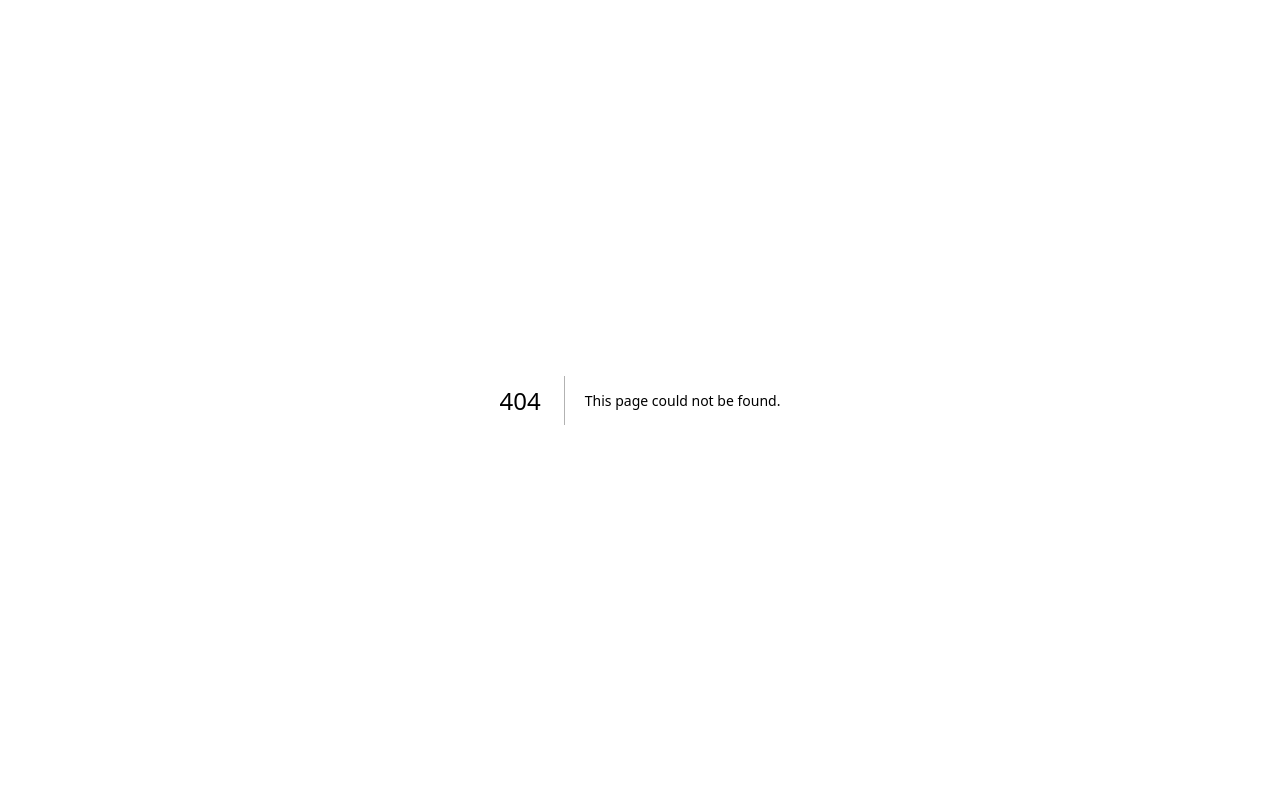
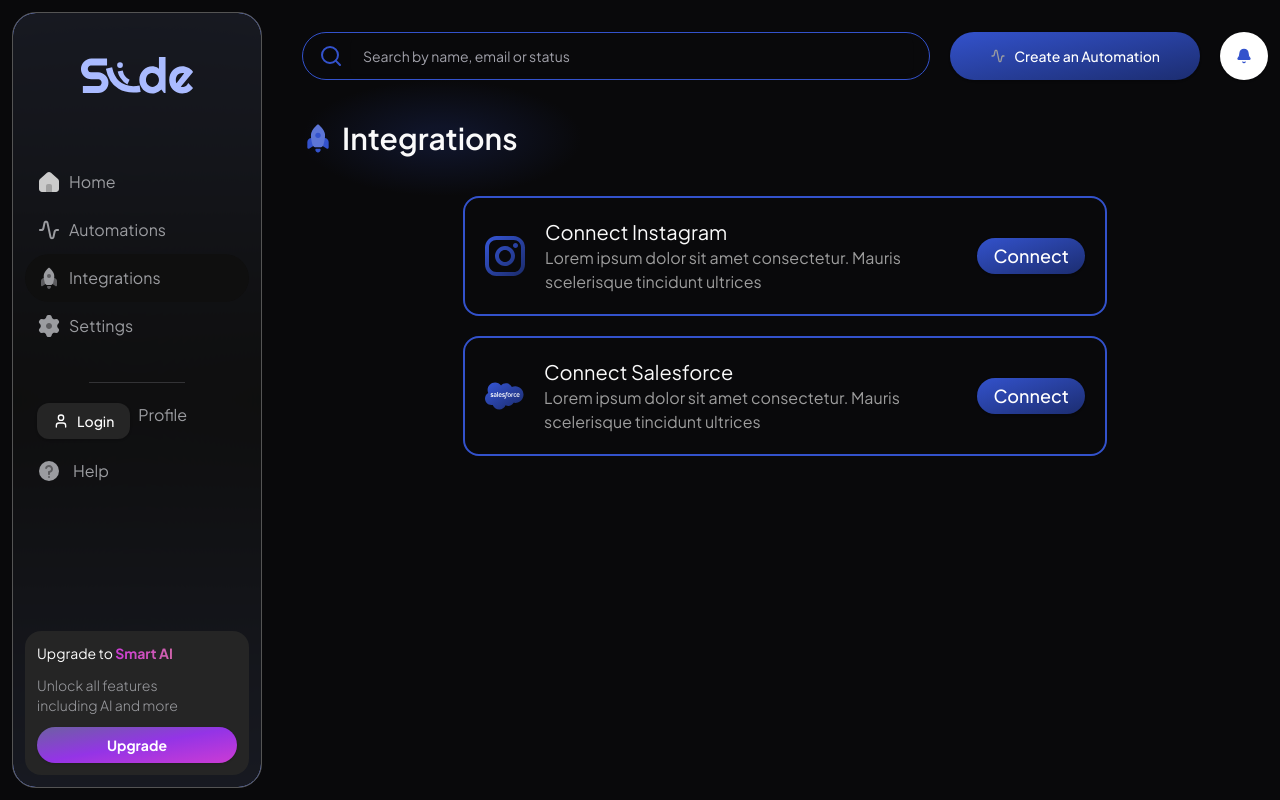
Before and after one commit to RajanJha2003/Slide, a Next.js app: page /dashboard/1/integrations in a window 1280 px wide. Before the commit this address had no page. Built offline with nearby package versions, Linux system fonts and the light colour scheme; no server answers.

Commit message:
integrations page

```diff
--- /dev/null
+++ b/src/app/(protected)/dashboard/[slug]/integrations/_components/integration-card/index.tsx
@@ -0,0 +1,28 @@
+import { Button } from '@/components/ui/button';
+import React from 'react'
+
+type Props={
+    title:string;
+    description:string;
+    icon:React.ReactNode;
+    strategy:'INSTAGRAM' | 'CRM'
+}
+
+const IntegrationCard = ({title,description,icon,strategy}:Props) => {
+  return (
+    <div className='border-2 border-[#3352CC] rounded-2xl gap-x-5 p-5 flex items-center justify-between'>
+        {icon}
+        <div className='flex flex-col flex-1'>
+            <h3 className='text-xl'>{title}</h3>
+            <p className='text-[#9D9D9D] text-base'>{description}</p>
+
+        </div>
+        <Button className='bg-gradient-to-br text-white rounded-full text-lg from-[#3352CC] font-medium to-[#1C2D70] hover:opacity-70 transition duration-100' >
+            Connect
+        </Button>
+
+    </div>
+  )
+}
+
+export default IntegrationCard
--- /dev/null
+++ b/src/app/(protected)/dashboard/[slug]/integrations/page.tsx
@@ -0,0 +1,21 @@
+import { INTEGRATION_CARDS } from '@/constants/integrations'
+import React from 'react'
+import IntegrationCard from './_components/integration-card'
+
+const page = () => {
+  return (
+    <div className='flex justify-center'>
+        <div className='flex flex-col w-full lg:w-8/12 gap-y-5'>
+        {
+            INTEGRATION_CARDS.map((card,key)=>(
+                <IntegrationCard key={key} {...card} />
+            ))
+        }
+
+        </div>
+
+    </div>
+  )
+}
+
+export default page
```
